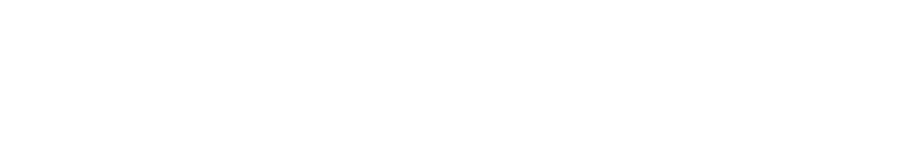
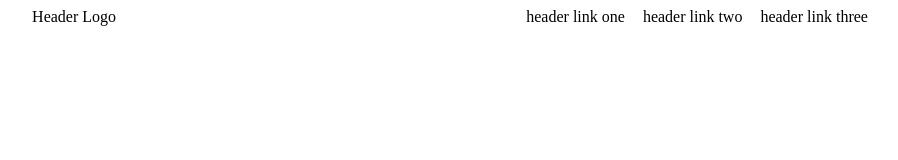
Before and after one commit to jordux/design-practice-1, a plain HTML site: page index.html in a window 1280 px wide. Shown: the whole page, without its empty margins (181-1079 px from the left). Drawn offline with Linux system fonts and the light colour scheme.

Commit message:
add header HTML, setup header CSS styling

```diff
--- a/index.html
+++ b/index.html
@@ -4,9 +4,23 @@
     <meta charset="UTF-8">
     <meta http-equiv="X-UA-Compatible" content="IE=edge">
     <meta name="viewport" content="width=device-width, initial-scale=1.0">
-    <title>Document</title>
+    <link rel="stylesheet" href="styles.css">
+    <title>design-practice-1</title>
 </head>
 <body>
+    <div class="header">
+        <div>Header Logo</div>
+
+         <div class="header-links-right">
+            <a>header link one</a>
+            <a>header link two</a>
+            <a>header link three</a>
+        </div>
+
+    </div>
+
+
+
 
 </body>
 </html>
--- a/styles.css
+++ b/styles.css
@@ -0,0 +1,18 @@
+body {
+    display: flex;
+    flex-direction: column;
+}
+
+.header {
+    display: flex;
+    justify-content: space-around;
+    font-family: robo
+}
+
+.header-links-right {
+    display: flex;
+}
+
+a {
+    padding-right: 18px;
+}
```
